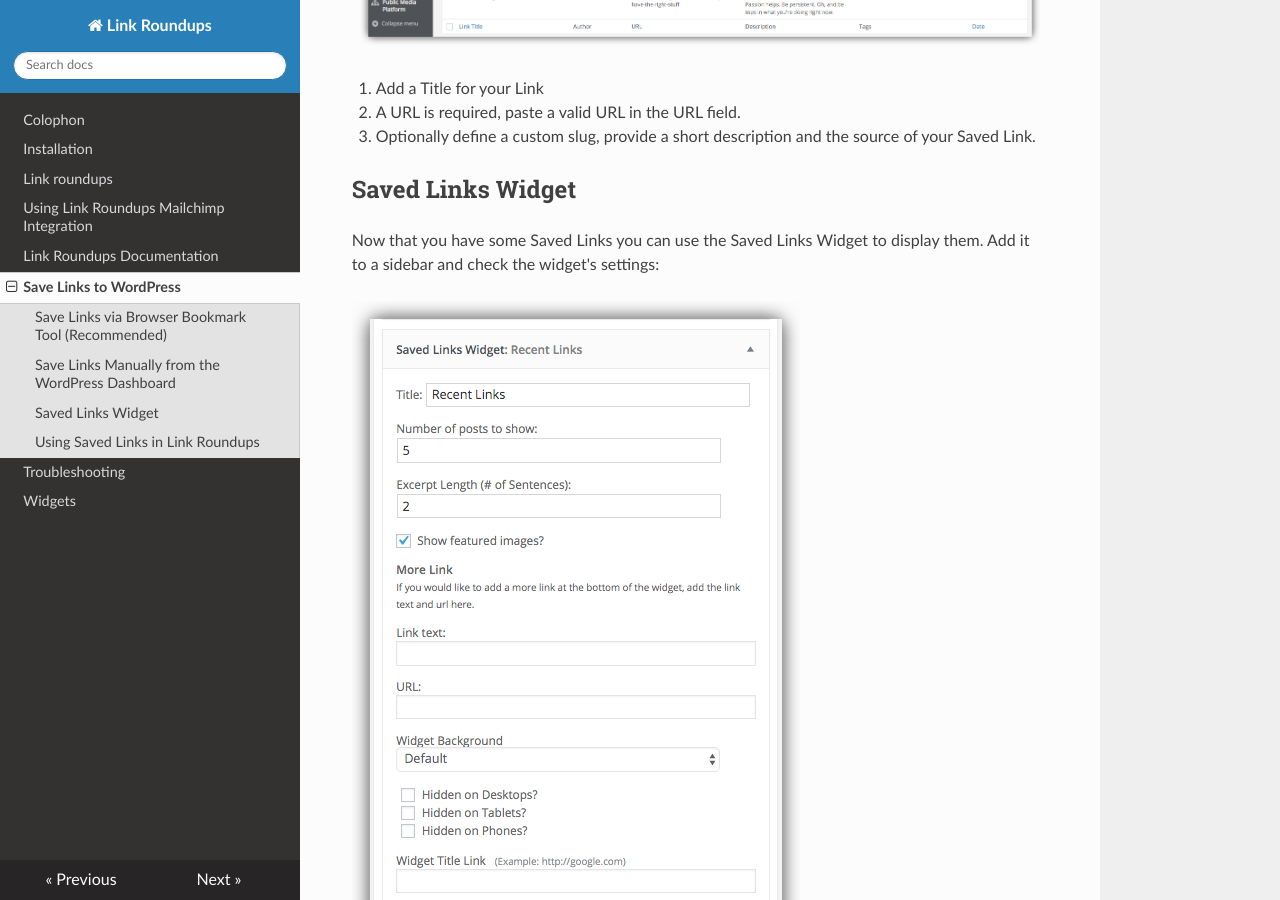
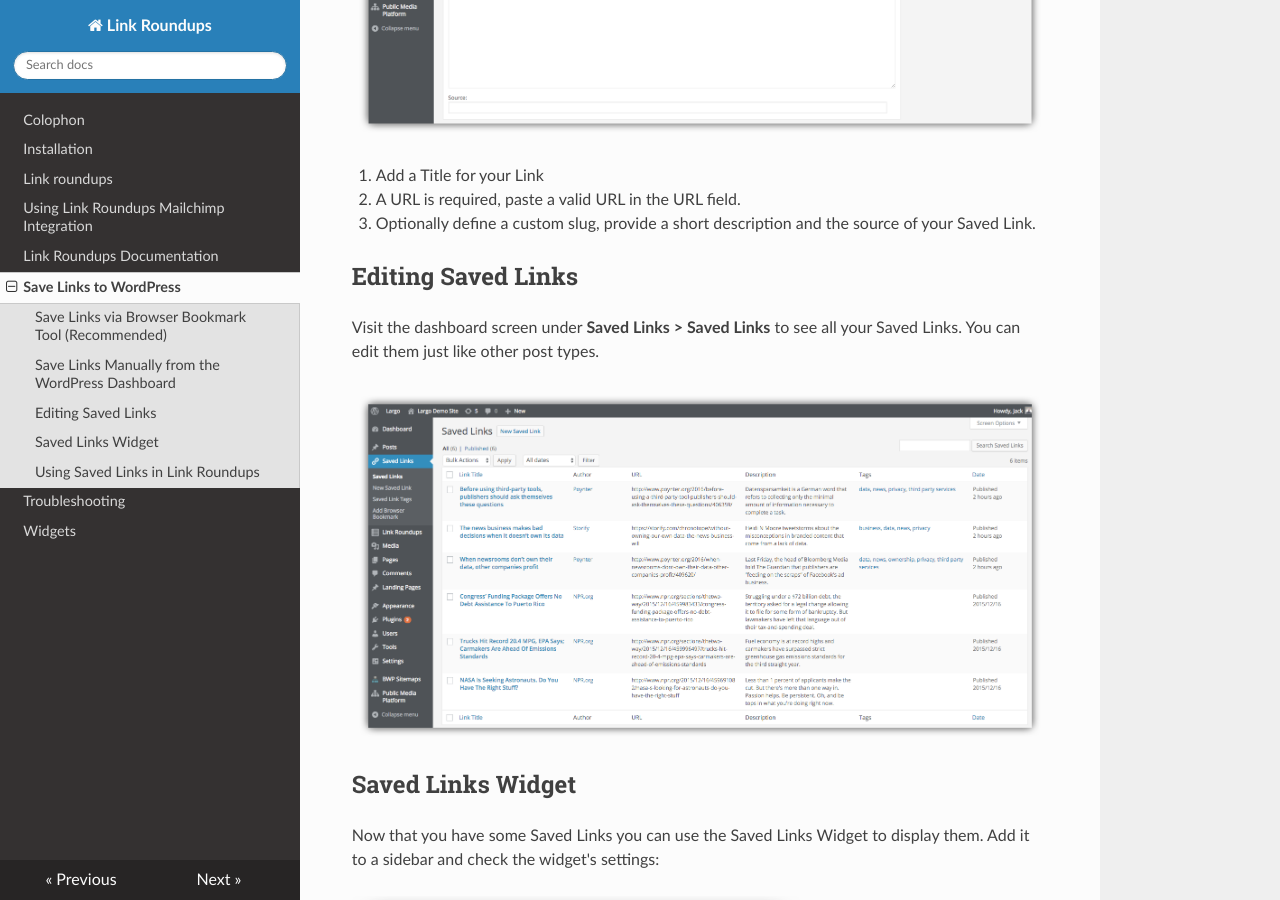
Before and after one commit to INN/link-roundups, an MkDocs documentation site: the page built from docs/saved-links.md, in a window 1280 px wide and 900 px high, scrolled down 2631 px. Built offline with MkDocs 1.6.1, drawn with Linux system fonts in a browser that asks for light colours; nearby versions of some CDN libraries.

Commit message:
replace images

```diff
--- a/docs/saved-links.md
+++ b/docs/saved-links.md
@@ -24,11 +24,17 @@ Once you've [installed and activated the plugin](installation.md), you should se
 
 1. In WordPress find Saved Links in the main menu and navigate to New Saved Link.
 
-![Saved links area of the WordPress dashboard](img/all-saved-links.png)
+![Saved links area of the WordPress dashboard](img/new-saved-link-screen.png)
 
 2. Add a Title for your Link
 3. A URL is required, paste a valid URL in the URL field.
 3. Optionally define a custom slug, provide a short description and the source of your Saved Link.
+
+## Editing Saved Links
+
+Visit the dashboard screen under **Saved Links > Saved Links** to see all your Saved Links. You can edit them just like other post types.
+
+![Saved links area of the WordPress dashboard](img/all-saved-links.png)
 
 ## Saved Links Widget
 
```
Also changed, not shown: docs/img/argo-links-menu.png (deleted), docs/img/bookmarklet-popup.png (deleted), docs/img/new-saved-link-screen.png, docs/img/new-saved-link.png (deleted).
